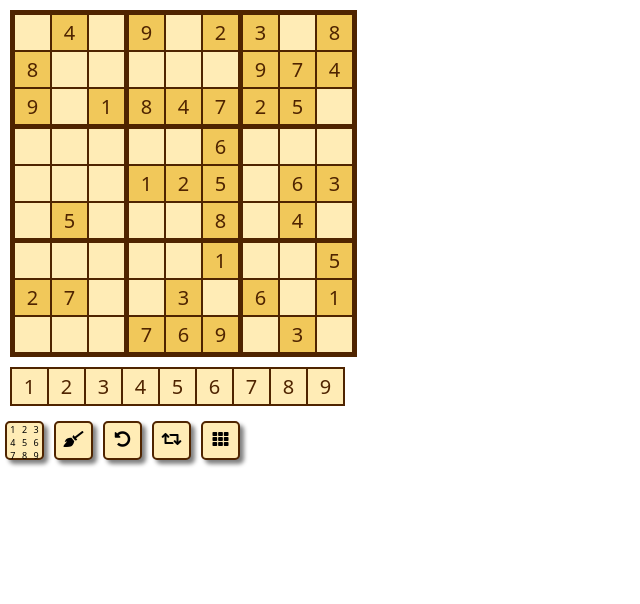
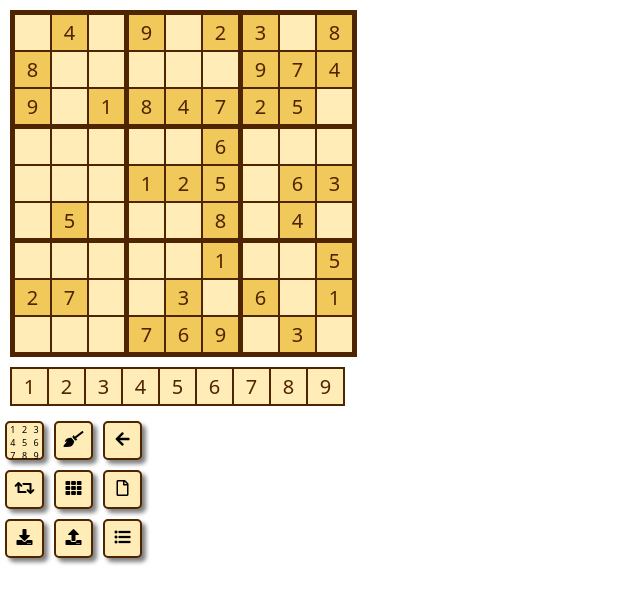
Before and after one commit to woj-swiderski/sudoku_html, a plain HTML site: page selector.html in a window 1280 px wide. Shown: the whole page, without its empty margins (0-640 px from the left). Drawn offline with Linux system fonts and the light colour scheme.

Commit message:
new icons

```diff
--- a/selector.css
+++ b/selector.css
@@ -49,7 +49,7 @@ table.helper, table.innerHelper {
 }
 */
 
-.fas {
+.fas, .far {
     padding-top: 8px;
 }
 
@@ -183,5 +183,8 @@ table.helper, table.innerHelper {
 }
 
 .container {
+    width: 150px;
     display: flex;
+    flex-direction: row;
+    flex-wrap: wrap;
 }
--- a/selector.html
+++ b/selector.html
@@ -24,11 +24,19 @@
 
     <div id="cleaner" class="cleaner" on='false' title="Cell clearing mode"><i class="fas fa-broom"></i></div>
 
-    <div id="acleaner" class="cleaner" on='false' title="Undo"><i class="fas fa-undo-alt"></i></div>
+    <div id="acleaner" class="cleaner" on='false' title="Undo"><i class="fas fa-arrow-left"></i></div>
 
     <div id="acleaner" class="cleaner" on='false' title="Restart this game"><i class="fas fa-retweet"></i></div>
 
     <div id="acleaner" class="cleaner" on='false' title="Solve this game"><i class="fas fa-th"></i></div>
+
+    <div id="acleaner" class="cleaner" on='false' title="New game"><i class="far fa-file"></i></div>
+
+    <div id="acleaner" class="cleaner" on='false' title="Save this game"><i class="fas fa-download"></i></div>
+
+    <div id="acleaner" class="cleaner" on='false' title="Load saved game"><i class="fas fa-upload"></i></div>
+
+    <div id="acleaner" class="cleaner" on='false' title="Options"><i class="fas fa-list-ul"></i></div>
 
 </div>
 
--- a/selector.js
+++ b/selector.js
@@ -558,6 +558,7 @@ function cleanerClicked(){
 }
 
 
+
 // ---------- FOR DEBUGGING -----------
 
 //~ function dumpSudokuTable(){
```
